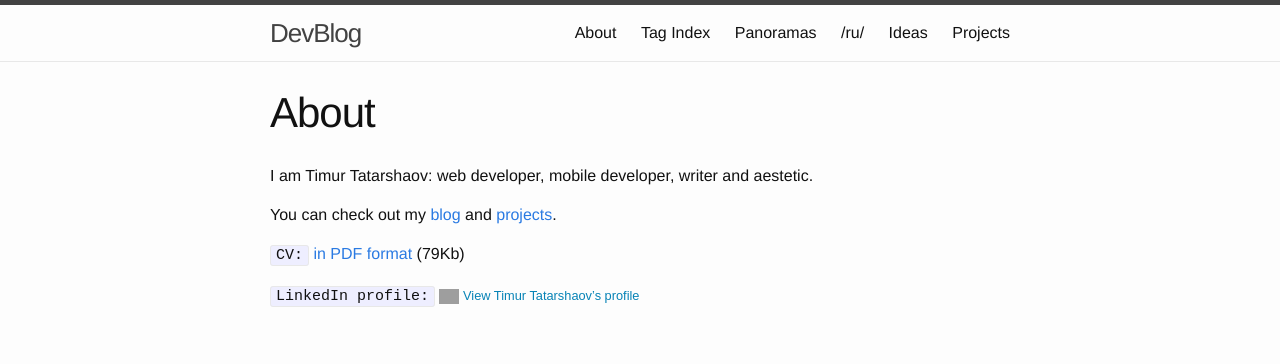
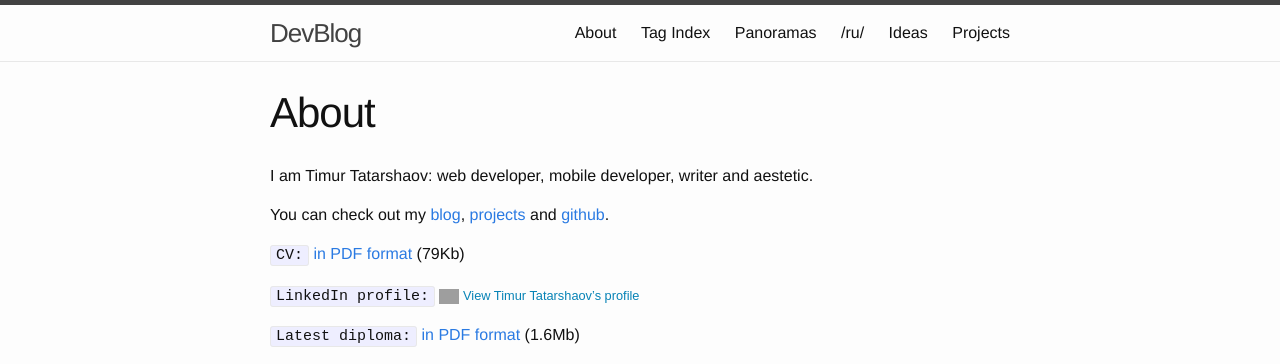
Before and after one commit to famer/blog, a Jekyll site: the page built from about.md, in a window 1280 px wide, cut to the strip 0-364 px from the top of the page. Built offline with Jekyll 4.4.1, drawn with Linux system fonts in a browser that asks for light colours; grey boxes are pictures that could not be loaded.

Commit message:
CTU/CVUT Diploma thesis link

```diff
--- a/about.md
+++ b/about.md
@@ -8,8 +8,10 @@ published: true
 
 I am Timur Tatarshaov: web developer, mobile developer, writer and aestetic.
 
-You can check out my [blog](/) and [projects](/projects/).
+You can check out my [blog](/), [projects](/projects/) and [github](http://github.com/famer).
 
 `CV:` [in PDF format]({{ site.baseurl }}/assets/CV-Timur.pdf) (79Kb)
 
 `LinkedIn profile:` <a href="http://cz.linkedin.com/in/ttatarshaov" style="text-decoration:none;"><span style="font: 80% Arial,sans-serif; color:#0783B6;">![View Timur Tatarshaov's LinkedIn profile](https://static.licdn.com/scds/common/u/img/webpromo/btn_in_20x15.png){:.noshadow width="20px" height="15px"}&nbsp;View Timur Tatarshaov's profile</span></a>
+
+`Latest diploma:` [in PDF format]({{ site.baseurl }}/assets/diploma.pdf) (1.6Mb)
```
